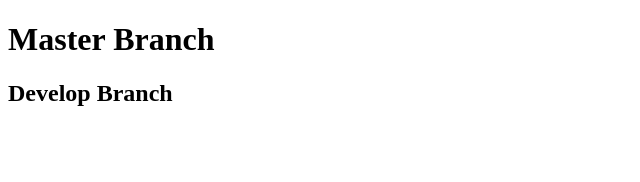
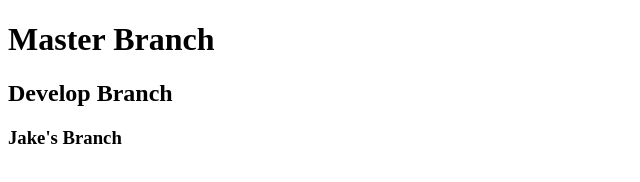
Before and after one commit to laurakblitz/test-repo, a plain HTML site: page index.html in a window 1280 px wide. Shown: the whole page, without its empty margins (0-640 px from the left). Drawn offline with Linux system fonts and the light colour scheme.

Commit message:
jakes branch

```diff
--- a/index.html
+++ b/index.html
@@ -9,6 +9,7 @@
 
     <h1>Master Branch</h1>
     <h2>Develop Branch</h2>
+    <h3>Jake's Branch</h3>
 
 </body>
 </html>
```
